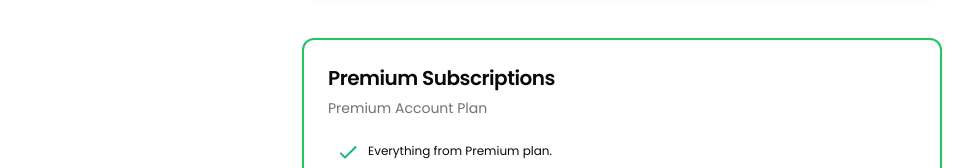
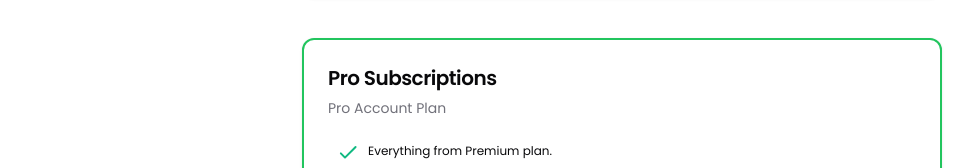
Before and after one commit to FullStacKiki/Taskmaster-react, a React (Vite) app: page /pricing in a window 1280 px wide. Shown: the part 934-1102 px from the top of the page, without its empty margins (18-992 px from the left). Built offline with nearby package versions, Linux system fonts and the light colour scheme.

Commit message:
Changed the title of the pro subscription

```diff
--- a/src/Pages/Pricing.jsx
+++ b/src/Pages/Pricing.jsx
@@ -60,8 +60,8 @@ const Pricing = () => {
 
         <Card className="min-w-[300px] w-1/2 mx-auto mt-10 border-2 border-green-500">
         <CardHeader>
-            <CardTitle className="font-body text-xl">Premium Subscriptions</CardTitle>
-            <CardDescription className="font-body">Premium Account Plan</CardDescription>
+            <CardTitle className="font-body text-xl">Pro Subscriptions</CardTitle>
+            <CardDescription className="font-body">Pro Account Plan</CardDescription>
         </CardHeader>
         <CardContent>
             <p className="text-xs font-body mt-[-10px] p-2">
```
